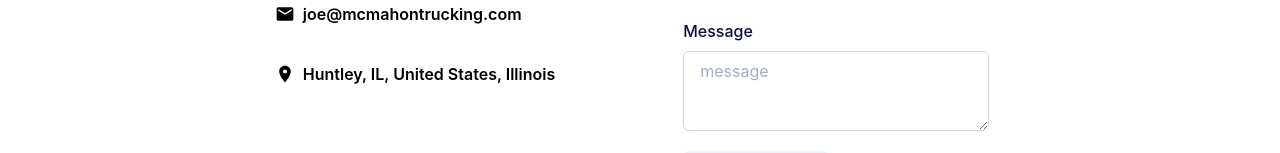
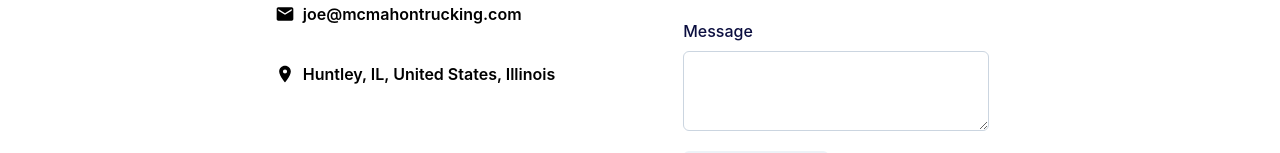
Before and after one commit to redenvalerio/mcmahon-project, a Next.js app: page /contact in a window 1280 px wide. Shown: the part 431-584 px from the top of the page. Built offline with nearby package versions, Linux system fonts and the light colour scheme.

Commit message:
another fix

```diff
--- a/pages/contact.js
+++ b/pages/contact.js
@@ -149,8 +149,6 @@ export default function Contact() {
                           _hover={{
                             borderRadius: 'gray.300',
                           }}
-                          placeholder="message"
-                          color={"black"}
                         />
                       </FormControl>
                       <FormControl id="name" float="right">
```
